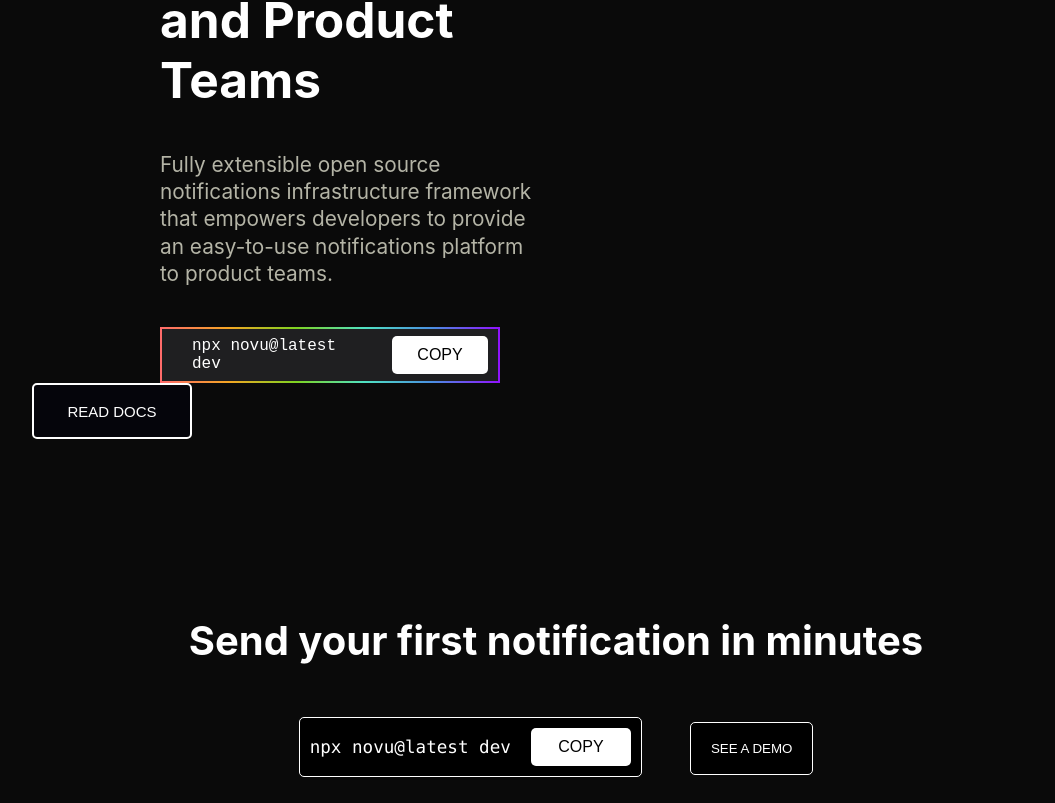
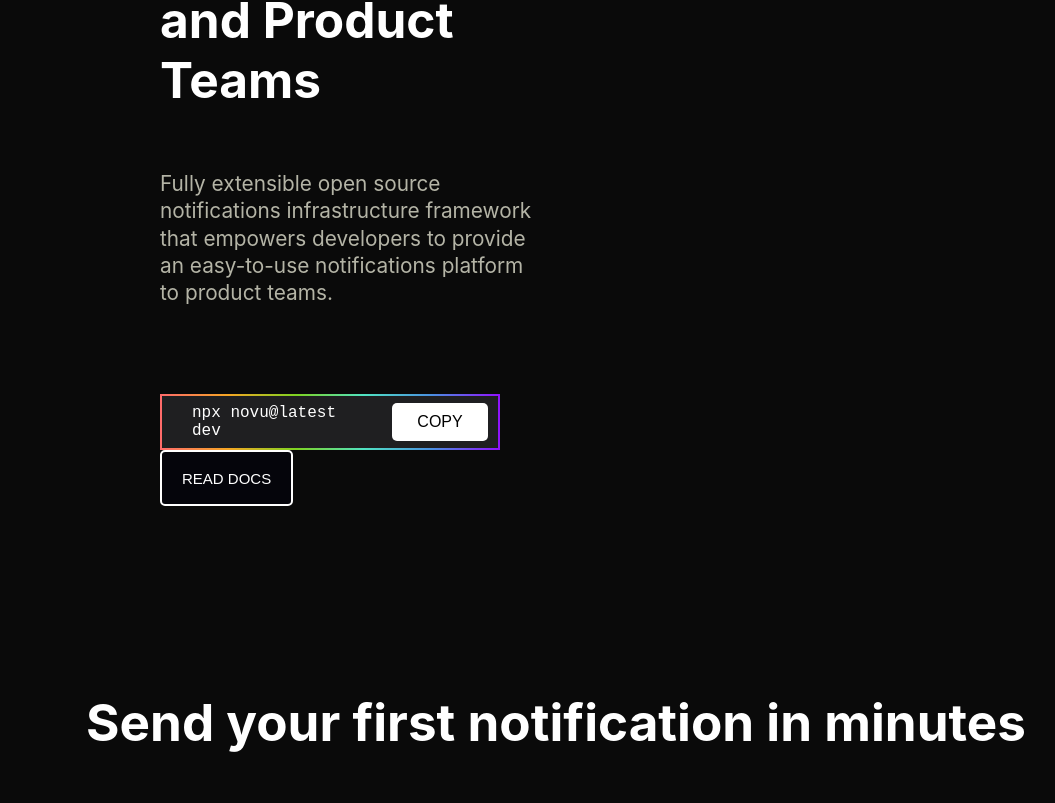
Before and after one commit to GarvitDadheech/hackOnBlocks24, a React (Create React App) app: page / in a window 1280 px wide. Shown: the part 564-1367 px from the top of the page, without its empty margins (84-1139 px from the left). Built offline with nearby package versions, Linux system fonts and the light colour scheme.

Commit message:
Added page 4

```diff
--- a/src/App.js
+++ b/src/App.js
@@ -5,6 +5,7 @@
 import Footer from './components/Footer/Footer';
 import Page2 from './components/Page2/Page2';
 import Page3 from './components/Page3/Page3';
+import Page4 from './components/Page4/Page4';
 function App() {
   return (
     <div className="App">
@@ -12,6 +13,7 @@
       <Main/>
       <Page2/>
       <Page3/>
+      <Page4/>
     </div>
   );
 }
--- a/src/components/LandingPage/Main/Main.css
+++ b/src/components/LandingPage/Main/Main.css
@@ -57,7 +57,6 @@
     cursor: pointer;
     border-radius: 5px;
     width: 100px;
-    margin-left: 10px;
   }
 
   .copy-button:hover {
--- a/src/components/Page2/Page2.css
+++ b/src/components/Page2/Page2.css
@@ -59,6 +59,7 @@
 
   .features {
     padding: 50px 20px;
+    margin-top: -1rem;
   }
 
   .features-grid {
@@ -67,7 +68,7 @@
     gap: 20px;
     justify-content: center;
     align-items: center;
-    margin-top: 3rem;
+    margin-top: 2.5rem;
   }
 
   .feature-item {
--- a/src/components/Page3/Page3.css
+++ b/src/components/Page3/Page3.css
@@ -3,7 +3,7 @@
     display: flex;
     flex-direction: column;
   }
-  .code-button {
+  .code-button-page3 {
     background:  #05050B;
     color: white;
     height: 3.5rem;
--- a/src/components/Page3/Page3.js
+++ b/src/components/Page3/Page3.js
@@ -10,7 +10,7 @@
                     <h1 className="title">The Notification Framework for Developers and Product Teams</h1>
                     <p className="subtitle">Fully extensible open source notifications infrastructure framework that empowers developers to provide an easy-to-use notifications platform to product teams.</p>
                 </div>
-                <button className="code-button">READ DOCS</button>
+                <button className="code-button-page3">READ DOCS</button>
             </div>
         </div>
   );
--- /dev/null
+++ b/src/components/Page4/Page4.css
@@ -0,0 +1,66 @@
+.code-container {
+    display: inline-flex;
+    align-items: center;
+    background: #1f1f21;
+    padding: 10px;
+    border-radius: 8px;
+    margin-right: 2rem;
+    height: 2rem;
+    border: 2px solid;
+    border-image-slice: 1;
+    border-image-source: linear-gradient(to right, #ff6b6b, #f5a623, #7ed321, #50e3c2, #4a90e2, #9013fe);
+  }
+ .code-snippet {
+    padding: 20px;
+    color: white;
+    font-family: 'Courier New', Courier, monospace;
+  }
+
+  .copy-button {
+    background: white;
+    border: none;
+    color: black;
+    padding: 10px 20px;
+    font-size: 16px;
+    cursor: pointer;
+    border-radius: 5px;
+    width: 100px;
+    margin-left: 10px;
+  }
+
+  .copy-button:hover {
+    background: rgb(233, 230, 230);
+  }
+
+  .code-button {
+    background:  #05050B;
+    color: white;
+    height: 3.5rem;
+    border: 2px solid white;
+    padding: 10px 20px;
+    font-size: 15px;
+    cursor: pointer;
+    border-radius: 5px;
+    transition: ease-in-out 0.4s;
+  }
+  .code-button:hover {
+    background: #333333;
+    border: none;
+  }
+  .main-content{
+    height: 60vh;
+    display: flex;
+    justify-content: center;
+    align-items: center;
+  }
+  h1{
+    font-size: 3.2rem;
+  }
+  p{
+    font-size: 1.3rem;
+    color: #B4B4A6;
+    margin-top: 40px;
+  }
+  .code-holder{
+    margin-top: 3rem;
+  }
--- /dev/null
+++ b/src/components/Page4/Page4.js
@@ -0,0 +1,34 @@
+import React from 'react';
+import { useState } from 'react';
+import './Page4.css';
+const Page4 = () => {
+    const [copied, setCopied] = useState(false);
+
+    const copyToClipboard = () => {
+      const codeSnippet = "npx novu@latest dev";
+      navigator.clipboard.writeText(codeSnippet).then(() => {
+        setCopied(true);
+        setTimeout(() => setCopied(false), 2000); // Reset text after 2 seconds
+      });
+    };
+    return (
+      <div className="main-content">
+        <div className='container'>
+        <div className="heading">
+            <h1>Get Started Now</h1>
+            <p>Integrate and allow users to pay in crypto</p>
+        </div>
+        <div className='code-holder'>
+            <div className="code-container">
+              <div className="code-snippet">npx novu@latest dev</div>
+              <button className="copy-button" onClick={copyToClipboard}>
+                {copied ? "COPIED!" : "COPY"}
+              </button>
+            </div>
+            <button className="code-button">READ DOCS</button>
+        </div>
+        </div>
+      </div>
+    );
+}
+export default Page4;
```
